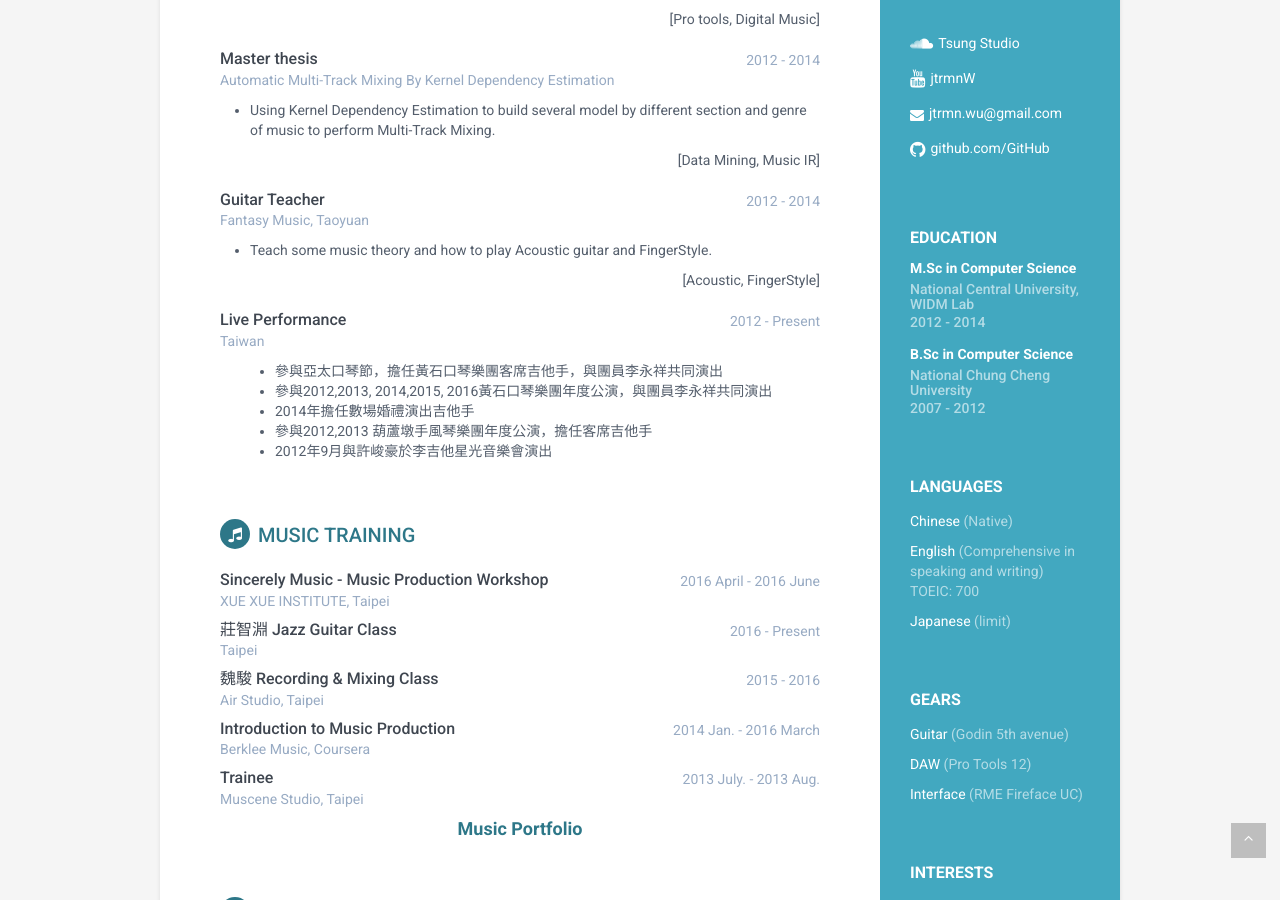
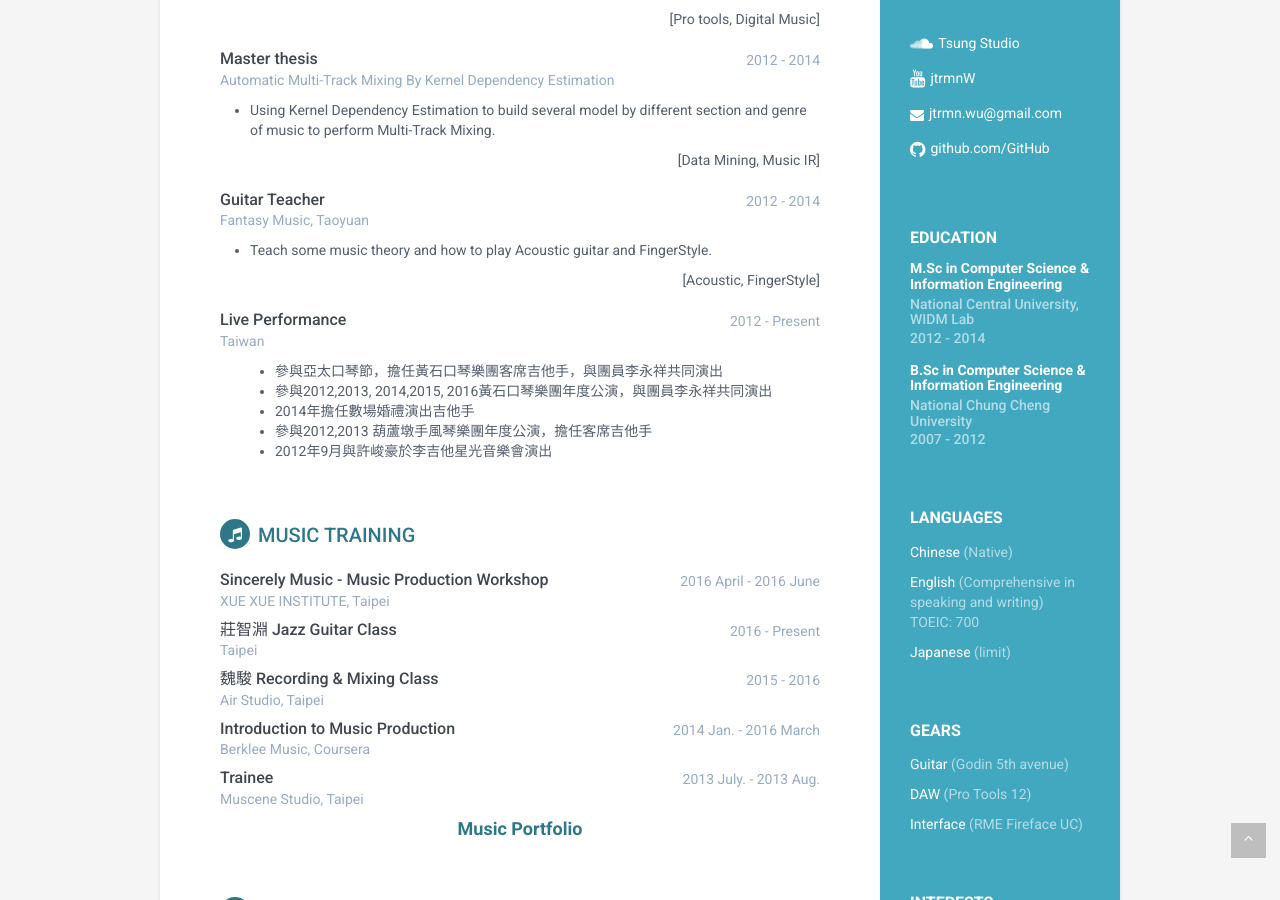
Before and after one commit to tsungtwu/online-cv, a Jekyll site: the page built from index.html, in a window 1280 px wide and 900 px high, scrolled down 463 px. Built offline with Jekyll 4.4.1, drawn with Linux system fonts in a browser that asks for light colours.

Commit message:
update education information

```diff
--- a/_includes/education.html
+++ b/_includes/education.html
@@ -19,13 +19,13 @@
     <div class="education-container container-block">
         <h2 class="container-block-title">Education</h2>
         <div class="item">
-            <h4 class="degree">M.Sc in Computer Science</h4>
+            <h4 class="degree">M.Sc in Computer Science & Information Engineering </h4>
             <h5 class="meta">National Central University, WIDM Lab</h5>
             <div class="time">2012 - 2014</div>
         </div>
         <!--//item-->
         <div class="item">
-            <h4 class="degree">B.Sc in Computer Science</h4>
+            <h4 class="degree">B.Sc in Computer Science  & Information Engineering</h4>
             <h5 class="meta">National Chung Cheng University</h5>
             <div class="time">2007 - 2012</div>
         </div>
```
Also changed, not shown: 1 other file.
